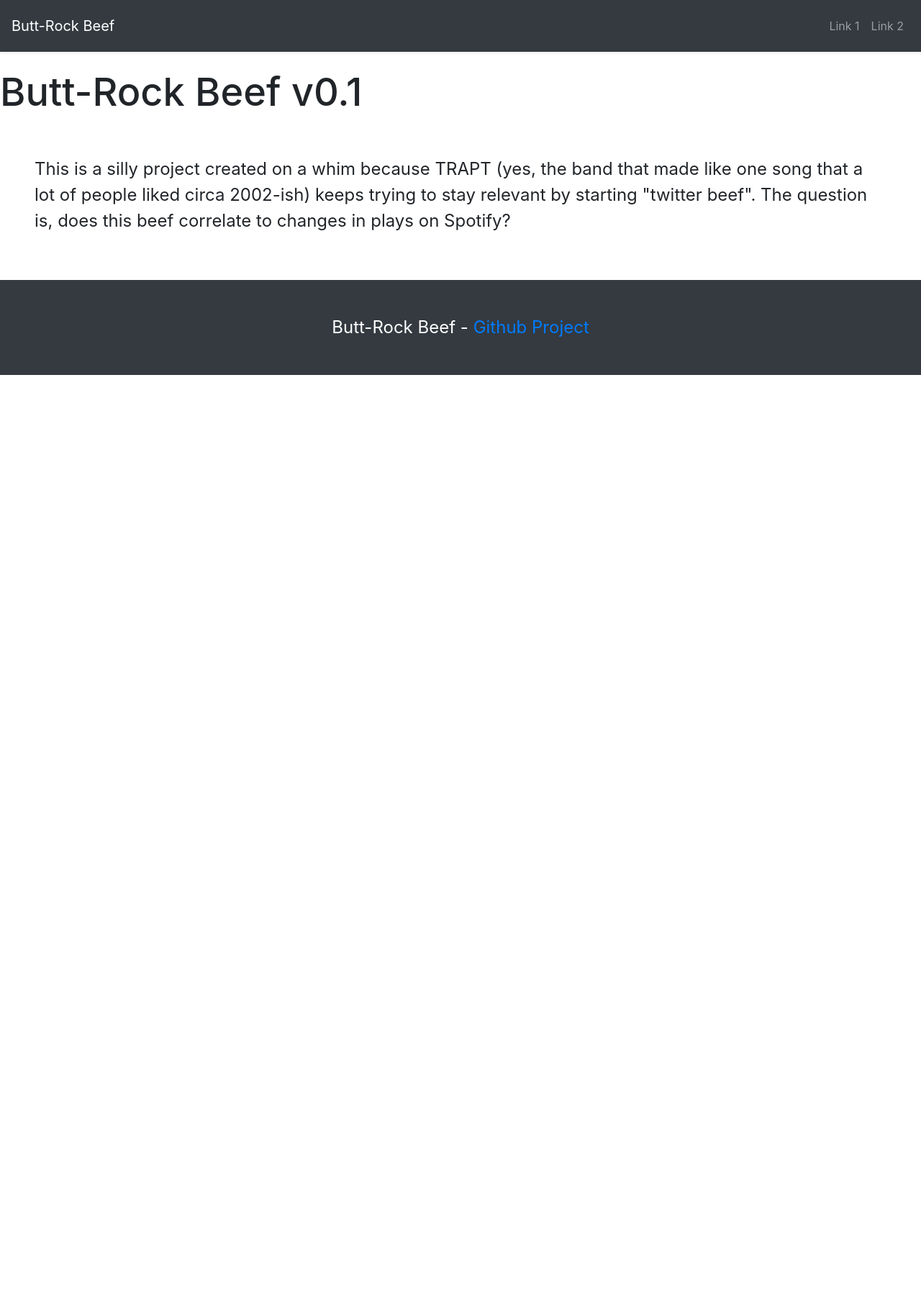
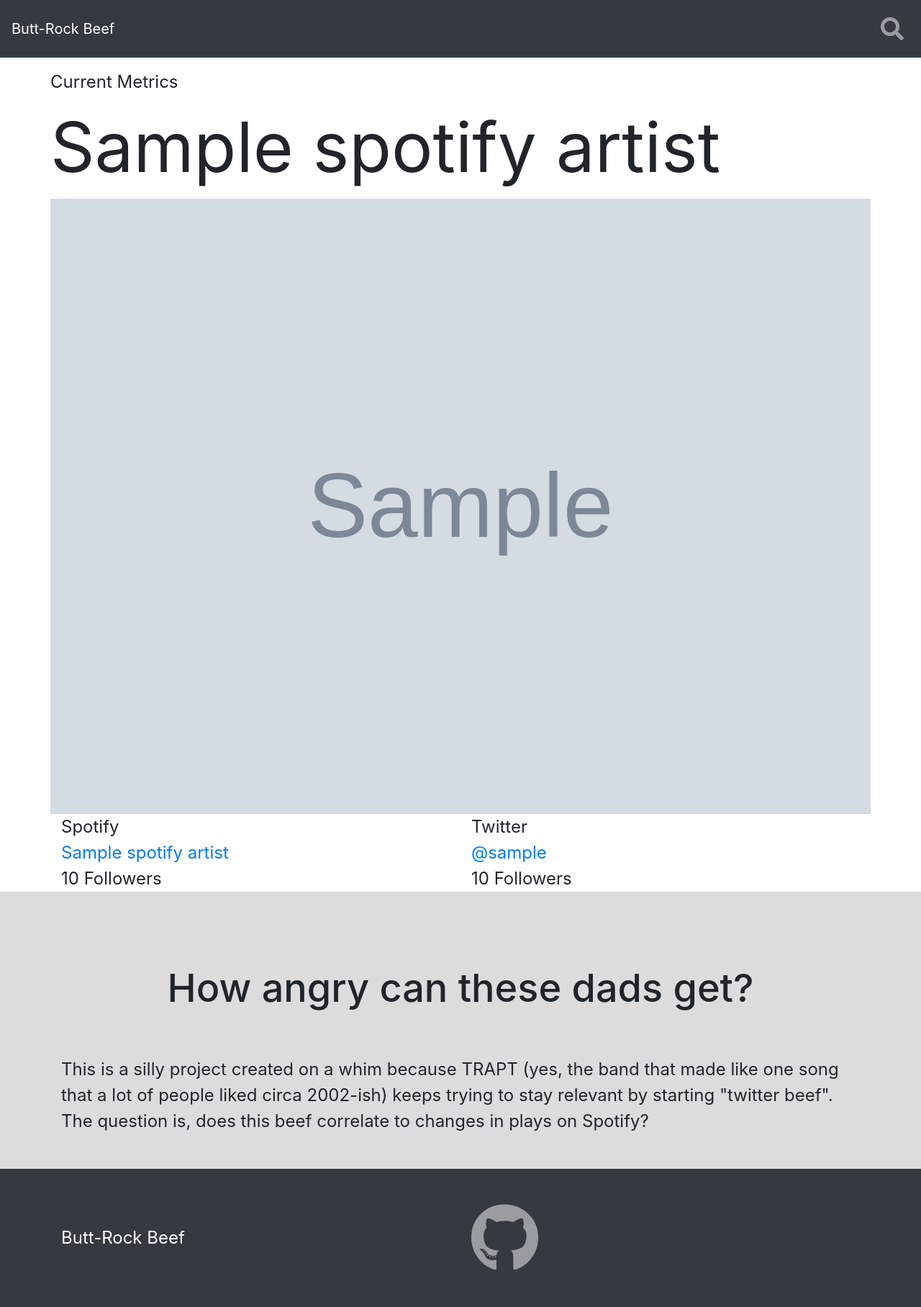
Before and after one commit to blastbeatsandcode/Butt-Rock-Beef, a Flask app: template template/index.html in a window 1280 px wide. Shown: the whole page at 72% size. Before the commit the page ends 521 px from the top, so only its background shows below. Run offline with Flask 2, Linux system fonts and the light colour scheme; the template is opened without the code that fills it: most values are stand-ins (such as "Sample title", 1, 10 or a date in 2020); grey boxes marked "Sample" are stand-in pictures; some libraries are stand-ins or nearby versions.

Commit message:
Added the functionality to query Twitter and Spotify. Does not do much, but it was fun.

```diff
--- a/server.py
+++ b/server.py
@@ -1,13 +1,22 @@
 from flask import Flask, request, render_template
 import MySQLdb
 import json
+
+import components.request as request
 
 app = Flask(__name__, static_url_path='/static', template_folder='template')
 
 # Application routes determine the functions to call when the user tries to access a particular URL
 @app.route('/')
 def index():
-	return render_template("index.html", title='Butt-Rock Beef : How angry can these dads get?')
+	spotify = request.SpotifyRequest()
+	spotifyArtist = spotify.get_first_artist("TRAPT")
+	twitter = request.TwitterRequest()
+	twitterArtist = twitter.get_first_user("TRAPT")
+	return render_template("index.html",
+		title='Butt-Rock Beef : How angry can these dads get?',
+		spotifyArtist=spotifyArtist,
+		twitterArtist=twitterArtist)
 
 @app.errorhandler(404)
 def page_not_found(error):
--- a/static/css/style.css
+++ b/static/css/style.css
@@ -1,16 +1,41 @@
 footer {
-	min-height: 4em;
+	min-height: 6em;
 	background-color: #343a40;
 	color: #fff;
+	padding: 2em;
+	font-size: x-large;
 }
 
-footer p {
-	padding: 2em;
-	text-align: center;
+footer a {
+	color: rgba(255,255,255,.5);
+}
+
+footer a:hover {
+	color: rgba(255,255,255,.7);
 }
 
 h1 {
 	font-size: 54px;
+	padding-top: 1em;
+	padding-bottom: 1em;
+}
+
+img {
+	width: 100%;
+	height: auto;
+}
+
+input {
+	width: 100%;
+	border: 0;
+	outline: 0;
+	border-bottom: 2px solid slategrey;
+	background: none;
+	color: slategrey;
+	font-size: x-large;
+	font-weight: bold;
+	text-transform: uppercase;
+	padding-left: 1em;
 }
 
 p {
@@ -18,6 +43,30 @@
 	font-size: x-large;
 }
 
+#band-name {
+	font-size: 4em;
+}
+
+.about {
+	background-color: gainsboro;
+	margin-bottom: 0em;
+	padding-top: 2em;
+	padding-bottom: 2em;
+	font-size: x-large;
+}
+
 .content {
 	margin-top: 6em;
 }
+
+.hidden {
+	display: none;
+}
+
+.metrics-container {
+	font-size: x-large;
+}
+
+.nav-item {
+	display: flex;
+}
--- a/static/js/js.js
+++ b/static/js/js.js
@@ -1,24 +1,22 @@
-// Collapse navbar on mobile when user clicks link
-$(".navbar-nav li a:not('.dropdown-toggle')") .on('click', function () {
-    $('.navbar-collapse').collapse('hide');
+function SwitchToSearchBar() {
+  var searchBar = document.getElementById("SearchBar");
+  var unorderedList = document.getElementById("NavUL");
+  //var searchButton = document.getElementById("SearchButton");
+  searchBar.style.display = "inline";
+  searchBar.style.marginRight = "2em";
+  searchBar.style.marginLeft = "8em";
+  searchBar.style.width = "100%";
+  unorderedList.style.width = "100%";
+  unorderedList.classList.remove("ml-auto");
+  //searchButton.style.display = "none";
+}
+
+$(function() {
+  // Collapse navbar on mobile when user clicks link
+  //$(".navbar-nav li a:not('.dropdown-toggle')").on('click', function () {
+  //  $('.navbar-collapse').collapse('hide');
+  //});
+
+  $("#search-button").click(function() { SwitchToSearchBar(); });
+
 });
-
-var i = 0;
-function move() {
-  if (i == 0) {
-    i = 1;
-    var elem = document.getElementById("progressbar");
-    var width = 1;
-    var id = setInterval(frame, 1);
-    function frame() {
-      if (width >= 100) {
-        clearInterval(id);
-        i = 0;
-      } else {
-        width++;
-        elem.style.width = width + "%";
-	elem.innerHTML = width + "%";
-      }
-    }
-  }
-}
--- a/template/base.html
+++ b/template/base.html
@@ -12,6 +12,8 @@
 	<script src="https://ajax.googleapis.com/ajax/libs/jquery/3.4.1/jquery.min.js"></script>
 	<!-- Latest compiled JavaScript -->
 	<script src="https://maxcdn.bootstrapcdn.com/bootstrap/4.3.1/js/bootstrap.min.js"></script>
+	<!-- Font Awesome -->
+	<link rel="stylesheet" href="https://cdnjs.cloudflare.com/ajax/libs/font-awesome/5.13.0/css/all.min.css">
 	<script type="text/javascript" src="/static/js/js.js"></script>
 
 	<link rel="stylesheet" type="text/css" href="/static/css/style.css" />
@@ -26,9 +28,9 @@
 			<button type="button" data-toggle="collapse" data-target="#navbarSupportedContent" aria-controls="navbarSupportedContent" aria-expanded="false" aria-label="Toggle navigation" class="navbar-toggler"><span class="navbar-toggler-icon"></span></button>
 
 			<div id="navbarSupportedContent" class="collapse navbar-collapse">
-			  <ul class="navbar-nav ml-auto">
-				<li class="nav-item"><a href="#" class="nav-link">Link 1</a></li>
-				<li class="nav-item"><a href="#" class="nav-link">Link 2</a></li>
+			  <ul class="navbar-nav ml-auto" id="NavUL">
+				<li id="SearchBar" class="nav-item" style="display: none;"><input type="text" value="TRAPT" /></li>
+				<li id="SearchButton" class="nav-item" style="display: flex;"><div id="search-button"><a href="#" class="nav-link"><i class="fas fa-search fa-2x"></i></a></div></li>
 			  </ul>
 			</div>
 		</nav>
@@ -39,7 +41,12 @@
 	</div>
 
 	<footer>
-		<p>Butt-Rock Beef - <a href="https://github.com/blastbeatsandcode/Butt-Rock-Beef">Github Project</a></p>
+		<div class="container">
+			<div class="row">
+				<div class="col-sm-6 my-auto mx-auto">Butt-Rock Beef</div>
+				<div class="col-sm-6 my-auto mx-auto"><a href="https://github.com/blastbeatsandcode/Butt-Rock-Beef" target="_blank"><i class="fab fa-github fa-4x"></i></a></div>
+			</div>
+		</div>
 	</footer>
 </body>
 </html>
--- a/template/index.html
+++ b/template/index.html
@@ -1,8 +1,38 @@
 {% extends "base.html" %}
 {% block title %} {{title}} {% endblock %}
 {% block body %}
-	<h1>Butt-Rock Beef v0.1</h1>
-	<p>This is a silly project created on a whim because TRAPT (yes, the band that made like one song that a lot of people liked circa 2002-ish) keeps trying to stay relevant by starting "twitter beef". The question is, does this beef correlate to changes in plays on Spotify?</p>
+	<div class="container metrics-container">
+		<div class="row">Current Metrics</div>
 
+		<div class="row" id="band-name">{{spotifyArtist.name}}</div>
+
+		<div class="row"><img src="{{spotifyArtist.images[0].url}}" /></div>
+
+		<div class="row">
+			<div class="col-sm-6">Spotify</div>
+			<div class="col-sm-6">Twitter</div>
+		</div>
+
+		<div class="row">
+			<div class="col-sm-6"><a href="{{spotifyArtist.external_url}}" target="_blank">{{spotifyArtist.name}}</a></div>
+			<div class="col-sm-6"><a href="{{twitterArtist.url}}" target="_blank">@{{twitterArtist.handle}}</a></div>
+		</div>
+
+		<div class="row">
+			<div class="col-sm-6">{{"{:,}".format(spotifyArtist.followers)}} Followers</div>
+			<div class="col-sm-6">{{"{:,}".format(twitterArtist.followers)}} Followers</div>
+		</div>
+
+		<!-- <div class="row">Idk What else</div>
+
+		<div class="row">Or what else here</div> -->
+	</div>
+
+	<div class="about">
+		<div class="container">
+			<h1 class="text-center">How angry can these dads get?</h1>
+			This is a silly project created on a whim because TRAPT (yes, the band that made like one song that a lot of people liked circa 2002-ish) keeps trying to stay relevant by starting "twitter beef". The question is, does this beef correlate to changes in plays on Spotify?
+		</div>
+	</div>
 
 {% endblock %}
```
Also changed, not shown: components/artist.py (added, +49 -0 lines), components/request.py (added, +95 -0 lines), README.md.
